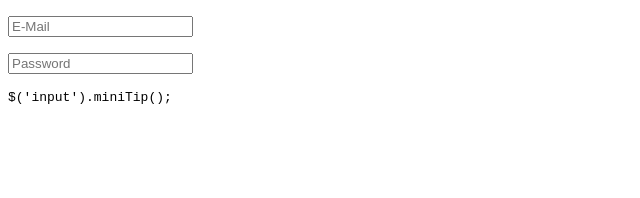
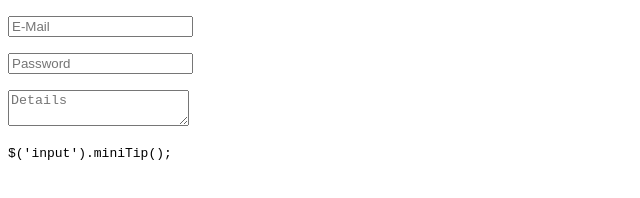
Before and after one commit to Gerhut/jQuery.MiniTip, a plain HTML site: page index.html in a window 1280 px wide. Shown: the whole page, without its empty margins (0-640 px from the left). Drawn offline with nearby package versions, Linux system fonts and the light colour scheme.

Commit message:
Add textarea support

```diff
--- a/index.html
+++ b/index.html
@@ -8,10 +8,11 @@
 <body>
   <p><input type="email" placeholder="E-Mail"></p>
   <p><input type="password" placeholder="Password"></p>
+  <p><textarea placeholder="Details"></textarea></p>
   <pre>$('input').miniTip();</pre>
   <script src="http://code.jquery.com/jquery-latest.js"></script>
   <script src="http://code.jquery.com/color/jquery.color-2.1.2.min.js"></script>
   <script src="jQuery.MiniTip.js"></script>
-  <script>$('input').miniTip();</script>
+  <script>$('input, textarea').miniTip();</script>
 </body>
 </html>
--- a/jQuery.MiniTip.js
+++ b/jQuery.MiniTip.js
@@ -17,7 +17,7 @@
       blurColor: '#8E8E93'
     }, options);
 
-    this.filter('input').each(function () {
+    this.filter('input, textarea').each(function () {
       var $this = $(this)
         , wrapper, miniTip;
 
```
